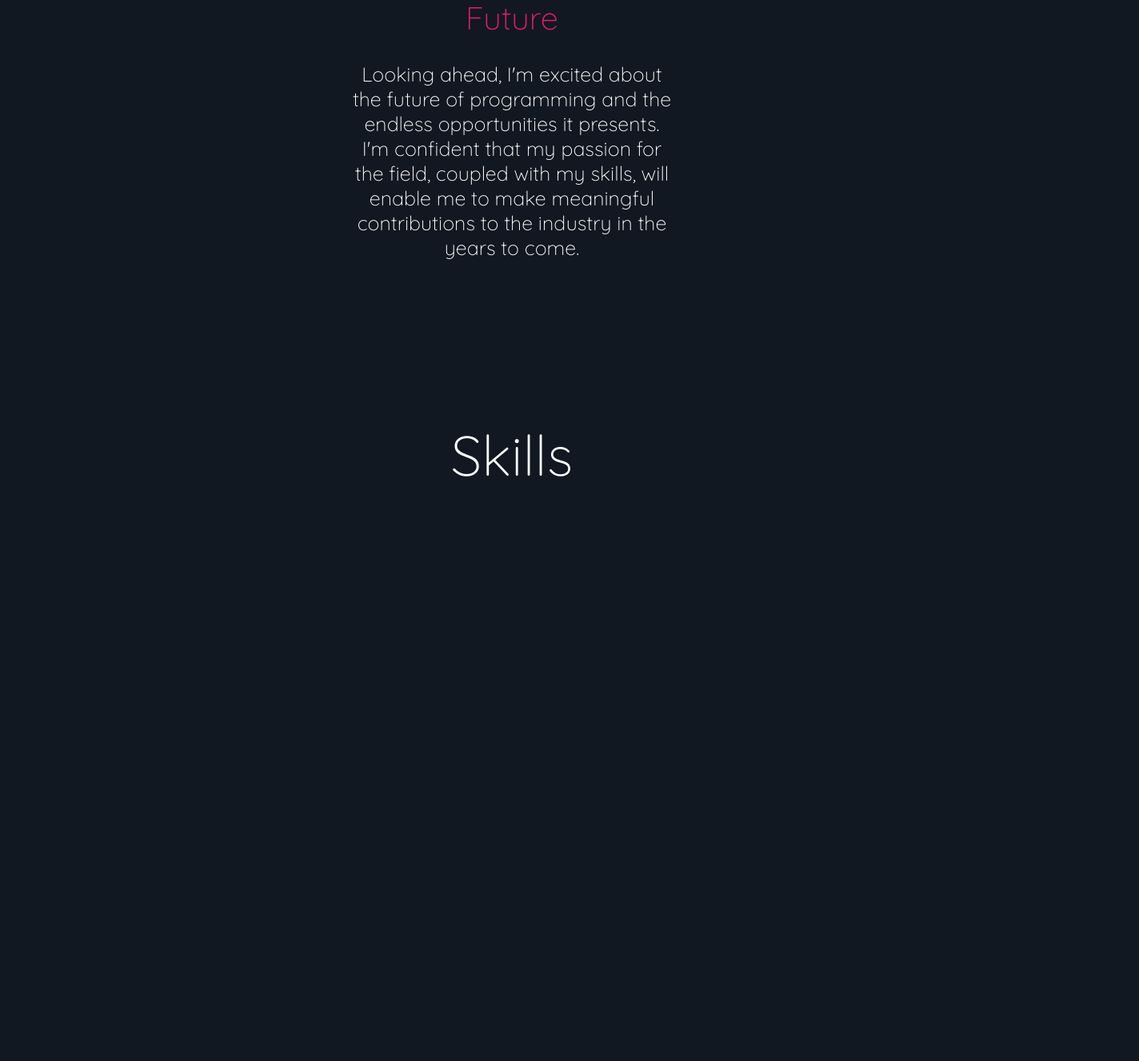
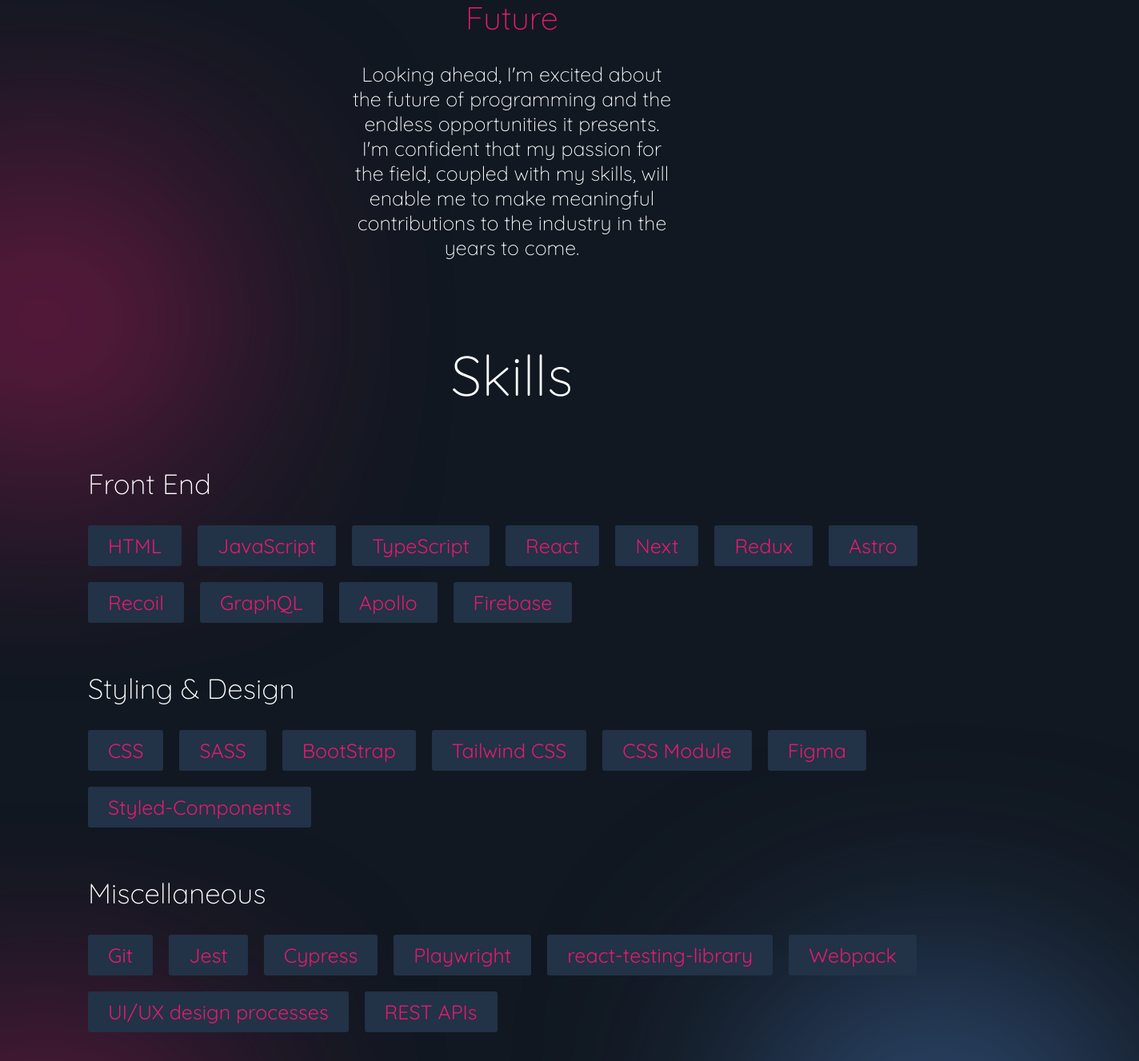
Before and after one commit to MuhammadJaafer/portfolio-v2, a Next.js app: page / in a window 1280 px wide. Shown: the part 1470-2797 px from the top of the page at 80% size, 1424 px wide, since content can reach past the window. Before the commit the page ends 2253 px from the top, so only its background shows below. Built offline with nearby package versions, Linux system fonts and the light colour scheme; no server answers.

Commit message:
add skills section

```diff
--- a/src/components/About/About.tsx
+++ b/src/components/About/About.tsx
@@ -50,6 +50,7 @@
           </motion.div>
         ))}
       </motion.div>
+      <div className={`${styles.about_circle1}`}></div>
     </div>
   );
 };
--- a/src/components/Hero/Hero.tsx
+++ b/src/components/Hero/Hero.tsx
@@ -260,13 +260,18 @@
         initial="hidden"
         animate="visible"
         className={`${styles.hero_scroll}`}
-        onClick={() => {
-          if (SoundActive) {
-            playClick();
-          }
-        }}
       >
-        <Link to="about" smooth={true} duration={600} offset={10}>
+        <Link
+          onClick={() => {
+            if (SoundActive) {
+              playClick();
+            }
+          }}
+          to="about"
+          smooth={true}
+          duration={600}
+          offset={10}
+        >
           <Icon
             className={`${styles.hero_scroll_mouse}`}
             icon={"iconamoon:mouse-thin"}
--- /dev/null
+++ b/src/components/Skills/Skill.tsx
@@ -0,0 +1,31 @@
+"use client";
+import { soundState } from "@/atoms/SoundAtom";
+import { motion } from "framer-motion";
+import React from "react";
+import { useRecoilValue } from "recoil";
+import useSound from "use-sound";
+import styles from "../../styles/components/Skills.module.scss";
+
+type SkillProps = { title: string };
+
+const Skill: React.FC<SkillProps> = ({ title }) => {
+  const { SoundActive } = useRecoilValue(soundState);
+  const [playPop] = useSound("/sounds/pop.mp3", { volume: 0.3 });
+  return (
+    <motion.div
+      whileHover={{
+        boxShadow: "0.8rem 0.8rem 0px var(--card-text)",
+        transform: "translate(-0.8rem, -0.8rem)",
+      }}
+      onHoverStart={() => {
+        if (SoundActive) {
+          playPop();
+        }
+      }}
+      className={`${styles.skills_container_category_skillsContainer_skill}`}
+    >
+      {title}
+    </motion.div>
+  );
+};
+export default Skill;
--- a/src/components/Skills/Skills.tsx
+++ b/src/components/Skills/Skills.tsx
@@ -1,12 +1,31 @@
+import { SkillsData } from "@/db/main";
 import React from "react";
 import styles from "../../styles/components/Skills.module.scss";
+import Skill from "./Skill";
 type SkillsProps = {};
 
 const Skills: React.FC<SkillsProps> = () => {
   return (
     <div className={`${styles.skills}`} id="skills">
-      <h2 className={`${styles.skills_title}`}>Skills</h2>
-      <div className={`${styles.skills_container}`}></div>
+      <h2 className={`${styles.skills_title}`}>{SkillsData.title}</h2>
+      <div className={`${styles.skills_container}`}>
+        {SkillsData.categories.map((category, i) => (
+          <div className={`${styles.skills_container_category}`} key={i}>
+            <h3 className={`${styles.skills_container_category_title}`}>
+              {category.title}
+            </h3>
+            <div
+              className={`${styles.skills_container_category_skillsContainer}`}
+            >
+              {category.skills.map((skill, i) => (
+                <Skill key={i} title={skill} />
+              ))}
+            </div>
+          </div>
+        ))}
+      </div>
+      <div className={`${styles.skills_circle1}`}></div>
+      <div className={`${styles.skills_circle2}`}></div>
     </div>
   );
 };
--- a/src/db/main.ts
+++ b/src/db/main.ts
@@ -27,3 +27,50 @@
     },
   ],
 };
+
+export const SkillsData = {
+  title: "Skills",
+  categories: [
+    {
+      title: "Front End",
+      skills: [
+        "HTML",
+        "JavaScript",
+        "TypeScript",
+        "React",
+        "Next",
+        "Redux",
+        "Astro",
+        "Recoil",
+        "GraphQL",
+        "Apollo",
+        "Firebase",
+      ],
+    },
+    {
+      title: "Styling & Design",
+      skills: [
+        "CSS",
+        "SASS",
+        "BootStrap",
+        "Tailwind CSS",
+        "CSS Module",
+        "Figma",
+        "Styled-Components",
+      ],
+    },
+    {
+      title: "Miscellaneous",
+      skills: [
+        "Git",
+        "Jest",
+        "Cypress",
+        "Playwright",
+        "react-testing-library",
+        "Webpack",
+        "UI/UX design processes",
+        "REST APIs",
+      ],
+    },
+  ],
+};
--- a/src/styles/GlobalStyles.scss
+++ b/src/styles/GlobalStyles.scss
@@ -10,6 +10,8 @@
   --medium: 400;
   --bold: 500;
   --bolder: 600;
+  --card-bg: #111821;
+  --card-text: #e31b6d;
 }
 .light {
   --primary: #ffffff;
@@ -22,6 +24,8 @@
   --medium: 500;
   --bold: 600;
   --bolder: 700;
+  --card-bg: #e31b6d;
+  --card-text: #111821;
 }
 .dark {
   /* Your default theme */
@@ -35,6 +39,8 @@
   --medium: 400;
   --bold: 500;
   --bolder: 600;
+  --card-bg: #223247;
+  --card-text: #e31b6d;
 }
 * {
   box-sizing: border-box;
--- a/src/styles/components/About.module.scss
+++ b/src/styles/components/About.module.scss
@@ -3,7 +3,7 @@
   z-index: 5;
   width: 100%;
   height: 100%;
-  padding: 10rem 0;
+  padding-top: 10rem;
   display: flex;
   flex-direction: column;
   align-items: center;
@@ -12,8 +12,10 @@
   &_title {
     font-size: 7rem;
     font-weight: var(--light);
+    z-index: 2;
   }
   &_container {
+    z-index: 2;
     width: 100%;
     display: flex;
     gap: 5rem;
@@ -39,4 +41,22 @@
       }
     }
   }
+  &_circle1 {
+    position: absolute;
+    bottom: -20%;
+    left: -18%;
+    width: 35rem;
+    height: 25rem;
+    background: var(--secondary);
+    border-radius: 50%;
+    filter: blur(14rem);
+    z-index: 1;
+  }
+  @media screen and (max-width: 800px) {
+    &_circle1 {
+      position: absolute;
+      bottom: -10%;
+      left: -40%;
+    }
+  }
 }
--- a/src/styles/components/Skills.module.scss
+++ b/src/styles/components/Skills.module.scss
@@ -12,7 +12,74 @@
   &_title {
     font-size: 7rem;
     font-weight: var(--light);
+    z-index: 2;
   }
   &_container {
+    z-index: 2;
+    width: 100%;
+    display: flex;
+    flex-direction: column;
+    gap: 6rem;
+    &_category {
+      width: 100%;
+      display: flex;
+      flex-direction: column;
+      gap: 3rem;
+      padding: 0 3rem;
+      &_title {
+        font-size: 3.5rem;
+        font-weight: var(--light);
+        color: var(--tertiary);
+      }
+      &_skillsContainer {
+        width: 100%;
+        display: flex;
+        flex-wrap: wrap;
+        gap: 2rem;
+        &_skill {
+          font-size: 2.5rem;
+          color: var(--card-text);
+          background: var(--card-bg);
+          padding: 1rem 2.5rem;
+          border-radius: 0.3rem;
+        }
+      }
+    }
+  }
+  &_circle1 {
+    position: absolute;
+    bottom: -20%;
+    left: -18%;
+    width: 35rem;
+    height: 25rem;
+    background: var(--secondary);
+    border-radius: 50%;
+    filter: blur(14rem);
+    z-index: 1;
+  }
+  &_circle2 {
+    position: absolute;
+    bottom: -20%;
+    right: -20%;
+    width: 50rem;
+    height: 40rem;
+    background: var(--primary-light);
+    border-radius: 50%;
+    filter: blur(13rem);
+    z-index: 1;
+  }
+  @media screen and (max-width: 800px) {
+    &_circle1 {
+      position: absolute;
+      bottom: -10%;
+      left: -40%;
+    }
+    &_circle2 {
+      bottom: 50%;
+      right: -25%;
+      width: 50rem;
+      height: 40rem;
+      filter: blur(12rem);
+    }
   }
 }
```
